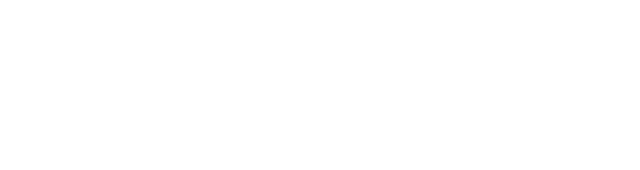
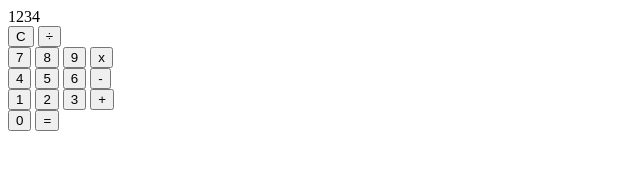
Before and after one commit to ErenTerakye/calculator, a plain HTML site: page index.html in a window 1280 px wide. Shown: the whole page, without its empty margins (0-640 px from the left). Drawn offline with Linux system fonts and the light colour scheme.

Commit message:
Add buttons and display for the calculator

```diff
--- a/index.html
+++ b/index.html
@@ -6,4 +6,35 @@
     <link rel="stylesheet" href="style.css">
     <script src="script.js" defer></script>
   </head>
+  <body>
+    <div id="container">
+      <div id="display">1234</div>
+      <div class="row">
+        <button>C</button>
+        <button>÷</button>
+      </div>
+      <div class="row">
+        <button>7</button>
+        <button>8</button>
+        <button>9</button>
+        <button>x</button>
+      </div>
+      <div class="row">
+        <button>4</button>
+        <button>5</button>
+        <button>6</button>
+        <button>-</button>
+      </div>
+      <div class="row">
+        <button>1</button>
+        <button>2</button>
+        <button>3</button>
+        <button>+</button>
+      </div>
+      <div class="row">
+        <button>0</button>
+        <button>=</button>
+      </div>
+    </div>
+  </body>
 </html>
```
